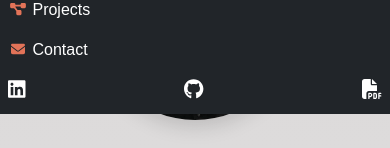
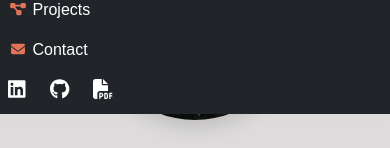
Before and after one commit to j0hanz/j0hanz-portfolio, a React (Create React App) app: page / in a window 390 px wide. Both pictures are taken after a click on the button 359 px from the left and 24 px from the top of the page. Shown: the part 214-362 px from the top of the page. Built offline with nearby package versions, Linux system fonts and the light colour scheme.

Commit message:
Update NavBar component styling for better appearance and responsiveness

```diff
--- a/src/components/NavBar.js
+++ b/src/components/NavBar.js
@@ -68,7 +68,7 @@ const NavBar = () => {
               </Nav.Link>
             ))}
           </Nav>
-          <Nav className="d-flex flex-row justify-content-between">
+          <Nav className="d-flex flex-row justify-content-start">
             {[
               {
                 id: 'linkedin',
@@ -98,7 +98,7 @@ const NavBar = () => {
                 <Nav.Link
                   href={href}
                   target={download ? '_self' : '_blank'}
-                  className={styles.navLink}
+                  className={`${styles.navLink} me-4 me-lg-0`}
                   download={download}
                 >
                   <FontAwesomeIcon icon={icon} size="lg" />
--- a/src/components/styles/NavBar.module.css
+++ b/src/components/styles/NavBar.module.css
@@ -55,6 +55,4 @@
   background-color: #d1cfcf31;
   color: #ddd !important;
   border-radius: 5%;
-  padding-left: 3px;
-  padding-right: 3px;
 }
```
